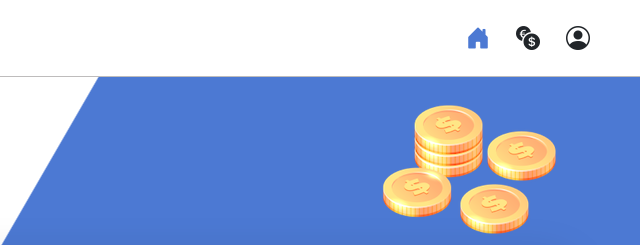
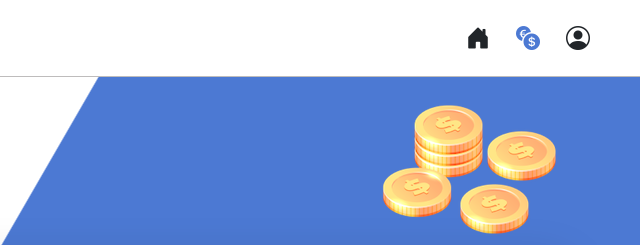
Before and after one commit to luuull/nikel-codai, a plain HTML site: page transactions.html in a window 1280 px wide. Shown: the top 245 px of the page, 640-1280 px from the left. Drawn offline with nearby package versions, Linux system fonts and the light colour scheme; sample sign-in values are in the browser's storage.

Commit message:
Update transactions.html

```diff
--- a/transactions.html
+++ b/transactions.html
@@ -21,8 +21,8 @@
               </button>
                 <div class="collapse navbar-collapse justify-content-end" id="navbarSupportedContent">
                     <div class="d-flex menu">
-                        <a href="home.html"><button class="btn" type="button"><i class="bi bi-house-door-fill fs-4 color-secondary"></i></button></a>
-                        <a href="transactions.html"><button class="btn" type="button"><i class="bi bi-currency-exchange fs-4"></i></button></a>
+                        <a href="home.html"><button class="btn" type="button"><i class="bi bi-house-door-fill fs-4"></i></button></a>
+                        <a href="transactions.html"><button class="btn" type="button"><i class="bi bi-currency-exchange fs-4 color-secondary"></i></button></a>
 
                         <div class="dropdown">
                             <button class="btn" type="button" id="dropdownMenuButton1" data-bs-toggle="dropdown" aria-expanded="false">
```
